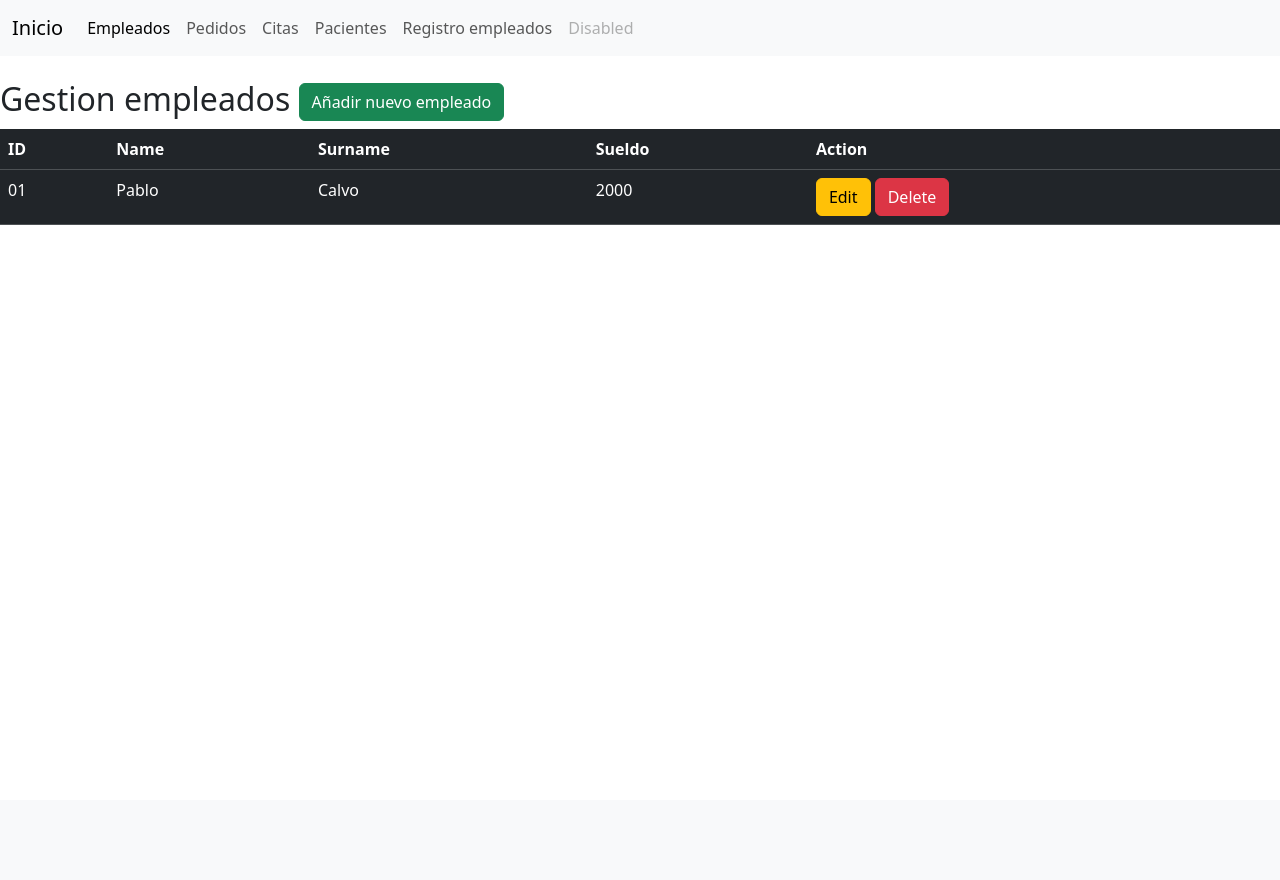
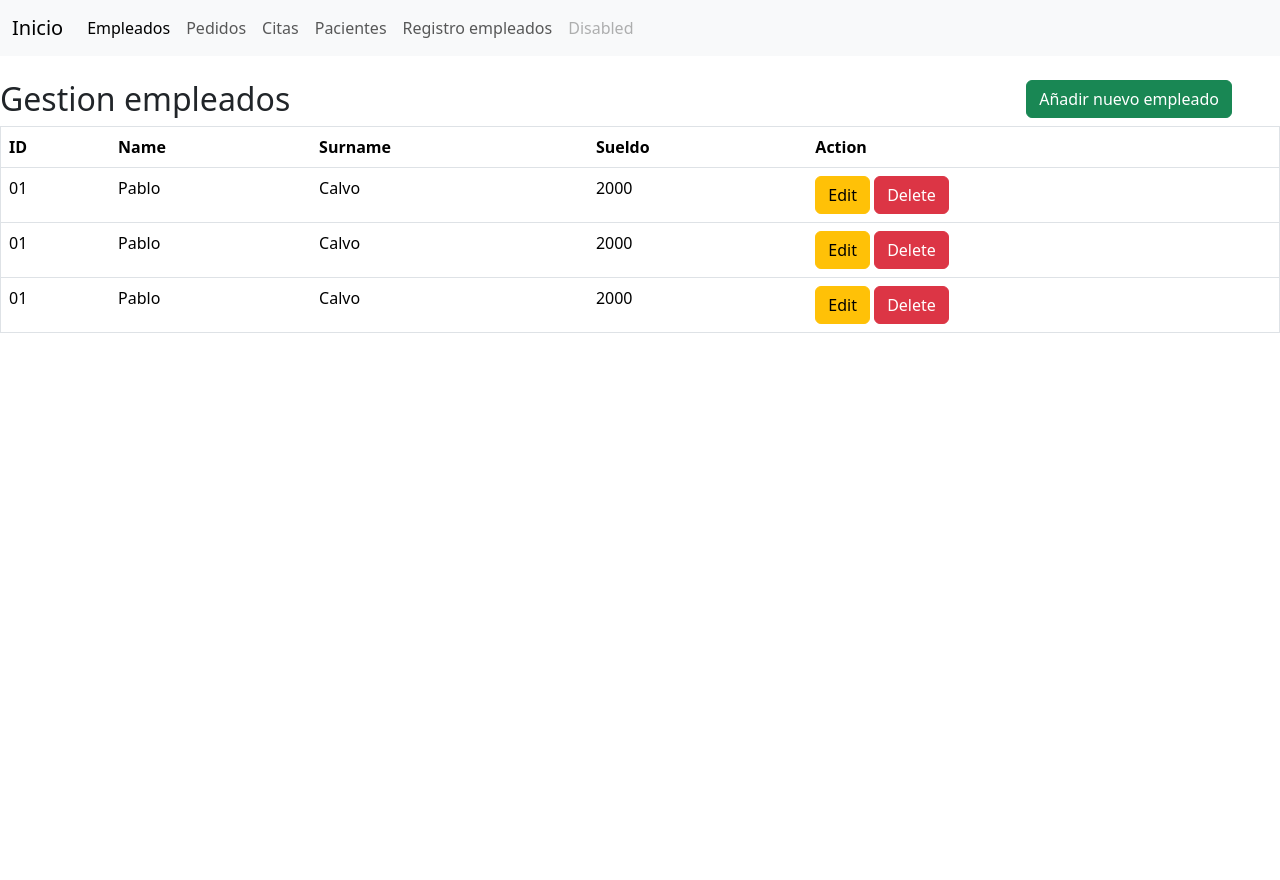
Before and after one commit to Pablocce/proyecto_tfg, a Flask app: page /empleados in a window 1280 px wide. Before the commit the page ends 225 px from the top, so only its background shows below. Run offline with Flask 3, Linux system fonts and the light colour scheme.

Commit message:
changed structure and db file

```diff
--- /dev/null
+++ b/flask/project_master/app/__init__.py
@@ -0,0 +1 @@
+from . import models
--- a/flask/project_master/app/app.py
+++ b/flask/project_master/app/app.py
@@ -1,7 +1,17 @@
 from flask import Flask, render_template, flash, redirect, url_for
 from forms import RegistrationForm, LoginForm
+from flask_sqlalchemy import SQLAlchemy
 
 app = Flask(__name__)
+
+#ruta relativa para fichero -- las /// indican ruta relativa
+app.config['SQLALCHEMY_DATABASE_URI'] = 'sqlite:///site.db'
+
+#instanciamos alchemy
+db = SQLAlchemy(app)
+
+#importamos los módelos
+from models import User, Employee
 
 #secret key for our aplication
 app.config['SECRET_KEY'] = '898572ebbc3be7c4bbc0222472fbd928'
--- a/flask/project_master/app/templates/empleados.html
+++ b/flask/project_master/app/templates/empleados.html
@@ -1,18 +1,82 @@
 <!DOCTYPE html>
 <html lang="en">
+
 <head>
     <meta charset="UTF-8">
     <meta http-equiv="X-UA-Compatible" content="IE=edge">
     <meta name="viewport" content="width=device-width, initial-scale=1.0">
     <title>Clinica dental - empleados</title>
     <!-- Agregar Bootstrap CSS -->
-    <link href="https://cdn.jsdelivr.net/npm/bootstrap@5.3.0-alpha3/dist/css/bootstrap.min.css" rel="stylesheet" integrity="sha384-KK94CHFLLe+nY2dmCWGMq91rCGa5gtU4mk92HdvYe+M/SXH301p5ILy+dN9+nJOZ" crossorigin="anonymous">
+    <style>
+        html,
+        body {
+            height: 100%;
+        }
+
+        .contenedor {
+            width: 100%;
+            min-height: 100%;
+        }
+
+        .contenedor {
+            max-width: 1800px;
+            margin-left: 20px;
+            margin-right: 10px;
+            margin-left: auto;
+            margin-right: auto;
+        }
+
+        table {
+            table-layout: auto;
+            background-color: #F2F2F2;
+            /* Color de fondo */
+            border-collapse: collapse;
+            /* Colapsar bordes de celda */
+            border: 1px solid #CCC;
+            /* Borde alrededor de la tabla */
+        }
+
+
+        th,
+        td {
+            padding: 8px;
+            /* Espacio entre borde y contenido de celda */
+            text-align: left;
+            /* Alineación del texto en la celda */
+            border-bottom: 1px solid #CCC;
+            /* Borde inferior de cada celda */
+        }
+
+        th {
+            background-color: #AED9E0;
+            /* Color de fondo del encabezado de la tabla */
+            color: #333;
+            /* Color de texto del encabezado de la tabla */
+            font-weight: bold;
+            /* Fuente en negrita para el encabezado de la tabla */
+        }
+
+        #gestion-titulo {
+            overflow: hidden;
+            /* Limpiar el flujo */
+        }
+
+        #gestion-titulo button {
+            float: right;
+            margin-right: 6vh;
+            /* Alinear el botón a la derecha */
+        }
+    </style>
+    <link href="https://cdn.jsdelivr.net/npm/bootstrap@5.3.0-alpha3/dist/css/bootstrap.min.css" rel="stylesheet"
+        integrity="sha384-KK94CHFLLe+nY2dmCWGMq91rCGa5gtU4mk92HdvYe+M/SXH301p5ILy+dN9+nJOZ" crossorigin="anonymous">
 </head>
+
 <body>
     <nav class="navbar navbar-expand-lg navbar-light bg-light">
         <div class="container-fluid">
             <a class="navbar-brand" href="/">Inicio</a>
-            <button class="navbar-toggler" type="button" data-bs-toggle="collapse" data-bs-target="#navbarNav" aria-controls="navbarNav" aria-expanded="false" aria-label="Toggle navigation">
+            <button class="navbar-toggler" type="button" data-bs-toggle="collapse" data-bs-target="#navbarNav"
+                aria-controls="navbarNav" aria-expanded="false" aria-label="Toggle navigation">
                 <span class="navbar-toggler-icon"></span>
             </button>
             <div class="collapse navbar-collapse" id="navbarNav">
@@ -40,9 +104,14 @@
         </div>
     </nav>
     <br>
-    <h2> Gestion empleados <button type="button" class="btn btn-success float-right"
-        data-toggle="modal" data-target="#mymodal">Añadir nuevo empleado</button></h2>
-    <table class="table table-hover table-dark">
+
+    <div class="contenedor">
+        <h2 id="gestion-titulo"> Gestion empleados
+            <button type="button" class="btn btn-success" data-toggle="modal" data-target="#mymodal">
+                Añadir nuevo empleado
+            </button>
+        </h2>
+        <table class="table table-hover">
             <tr>
                 <th>ID</th>
                 <th>Name</th>
@@ -58,12 +127,39 @@
                 <td>2000</td>
                 <td>
                     <a href="" class="btn btn-warning btn-xs" data-toggle="modal" data-target="#modaledit">Edit</a>
-                <a href="" class="btn btn-danger btn-xs" onclick="return confirm('¿Quieres borrar este empleado? Esta acción es permanente')">Delete</a>
+                    <a href="" class="btn btn-danger btn-xs"
+                        onclick="return confirm('¿Quieres borrar este empleado? Esta acción es permanente')">Delete</a>
+                </td>
+            </tr>
+            <tr>
+                <td>01</td>
+                <td>Pablo</td>
+                <td>Calvo</td>
+                <td>2000</td>
+                <td>
+                    <a href="" class="btn btn-warning btn-xs" data-toggle="modal" data-target="#modaledit">Edit</a>
+                    <a href="" class="btn btn-danger btn-xs"
+                        onclick="return confirm('¿Quieres borrar este empleado? Esta acción es permanente')">Delete</a>
+                </td>
+            </tr>
+            <tr>
+                <td>01</td>
+                <td>Pablo</td>
+                <td>Calvo</td>
+                <td>2000</td>
+                <td>
+                    <a href="" class="btn btn-warning btn-xs" data-toggle="modal" data-target="#modaledit">Edit</a>
+                    <a href="" class="btn btn-danger btn-xs"
+                        onclick="return confirm('¿Quieres borrar este empleado? Esta acción es permanente')">Delete</a>
                 </td>
             </tr>
         </table>
+    </div>
+
 
     <!-- Agregar Bootstrap JS -->
-    <script src="https://cdn.jsdelivr.net/npm/bootstrap@5.3.0-alpha3/dist/js/bootstrap.bundle.min.js" integrity="sha384-ENjdO4Dr2bkBIFxQpeoTz1HIcje39Wm4jDKdf19U8gI4ddQ3GYNS7NTKfAdVQSZe" crossorigin="anonymous"></script>
+    <script src="https://code.jquery.com/jquery-3.6.0.min.js"></script>
+<script src="https://cdn.jsdelivr.net/npm/bootstrap@5.3.0-alpha3/dist/js/bootstrap.bundle.min.js" integrity="sha384-Gy4Q+YAFv5BXzynKC8PfdZKbQ5pr1vLXLdWt8Xj05ePpjCilcbvID+TGnyx8InMh" crossorigin="anonymous"></script>
 </body>
+
 </html>
```
Also changed, not shown: flask/project_master/app/models.py (added, +21 -0 lines), flask/project_master/app/templates/register.html (+73 -13 lines), flask/project_master/app/site.db (added). Lines whose indentation alone changed are shown as unchanged.
